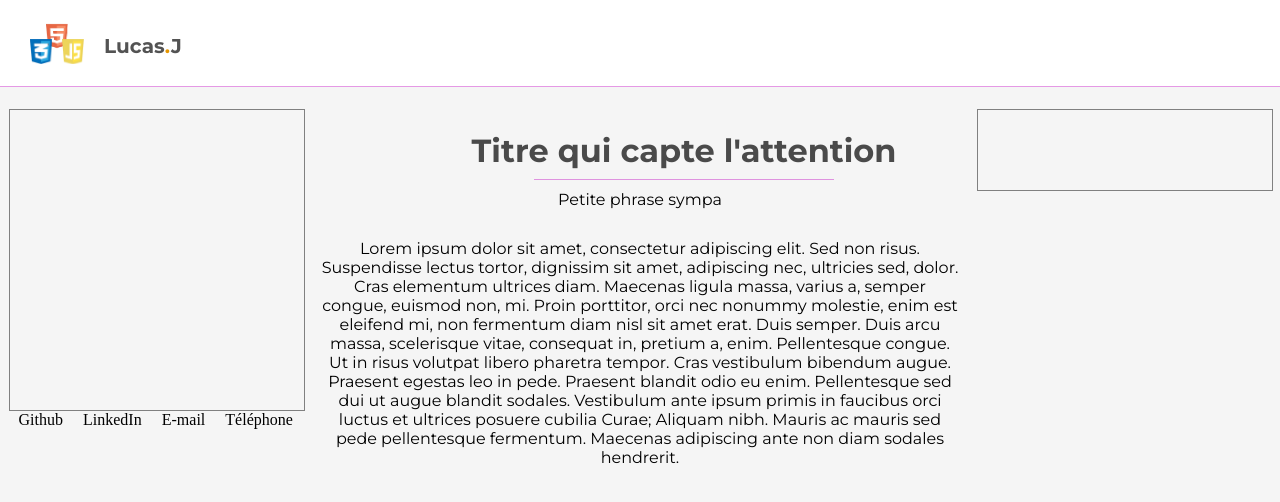
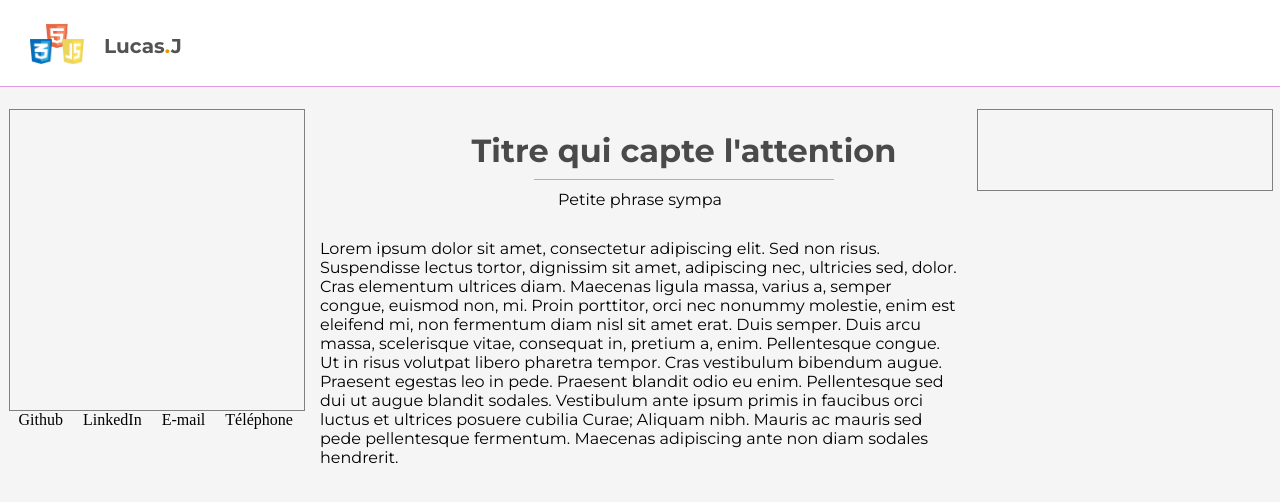
Before and after one commit to Lucas-Josephh/portfolio, an Angular app in the folder mon-portfolio/: page /about in a window 1280 px wide. Shown: the top 502 px of the page. Built offline with nearby package versions, Linux system fonts and the light colour scheme; a web font is replaced by a local one.

Commit message:
Structure de la page

```diff
--- a/mon-portfolio/src/app/component/about/about.component.html
+++ b/mon-portfolio/src/app/component/about/about.component.html
@@ -19,7 +19,7 @@
                 <h1 class="app-about-container-page_title">Titre qui capte l'attention</h1>
                 <p class="app-about-container-page_subtitle">Petite phrase sympa</p>
             </div>
-            <p>Lorem ipsum dolor sit amet, consectetur adipiscing elit. Sed non risus. Suspendisse lectus tortor, dignissim sit amet, adipiscing nec, ultricies sed, dolor. Cras elementum ultrices diam. Maecenas ligula massa, varius a, semper congue, euismod non, mi. Proin porttitor, orci nec nonummy molestie, enim est eleifend mi, non fermentum diam nisl sit amet erat. Duis semper. Duis arcu massa, scelerisque vitae, consequat in, pretium a, enim. Pellentesque congue. Ut in risus volutpat libero pharetra tempor. Cras vestibulum bibendum augue. Praesent egestas leo in pede. Praesent blandit odio eu enim. Pellentesque sed dui ut augue blandit sodales. Vestibulum ante ipsum primis in faucibus orci luctus et ultrices posuere cubilia Curae; Aliquam nibh. Mauris ac mauris sed pede pellentesque fermentum. Maecenas adipiscing ante non diam sodales hendrerit.</p>
+            <p class="app-about-container-page_paragraphe">Lorem ipsum dolor sit amet, consectetur adipiscing elit. Sed non risus. Suspendisse lectus tortor, dignissim sit amet, adipiscing nec, ultricies sed, dolor. Cras elementum ultrices diam. Maecenas ligula massa, varius a, semper congue, euismod non, mi. Proin porttitor, orci nec nonummy molestie, enim est eleifend mi, non fermentum diam nisl sit amet erat. Duis semper. Duis arcu massa, scelerisque vitae, consequat in, pretium a, enim. Pellentesque congue. Ut in risus volutpat libero pharetra tempor. Cras vestibulum bibendum augue. Praesent egestas leo in pede. Praesent blandit odio eu enim. Pellentesque sed dui ut augue blandit sodales. Vestibulum ante ipsum primis in faucibus orci luctus et ultrices posuere cubilia Curae; Aliquam nibh. Mauris ac mauris sed pede pellentesque fermentum. Maecenas adipiscing ante non diam sodales hendrerit.</p>
         </div>
 
         <div class="app-about-container-activitie">
```
